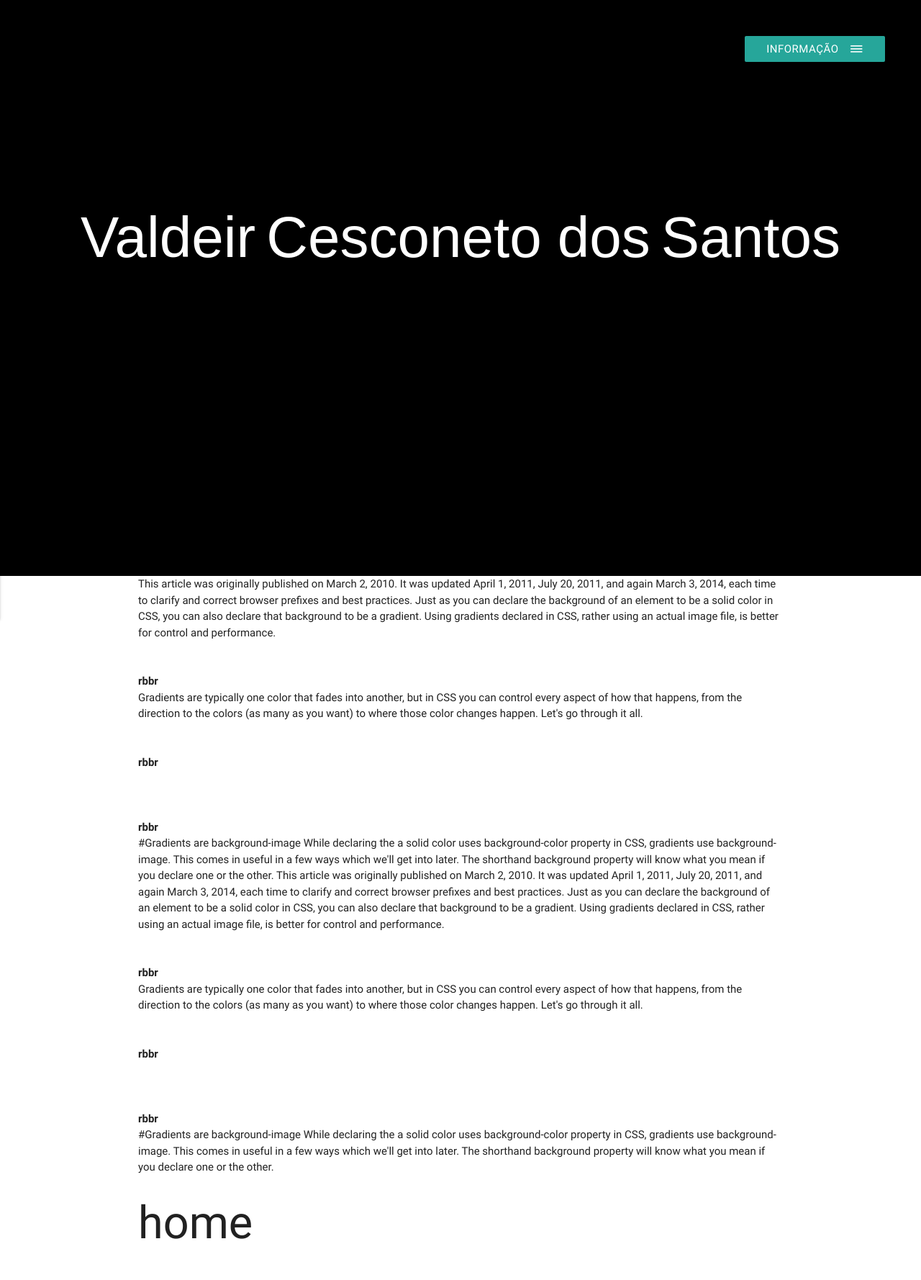
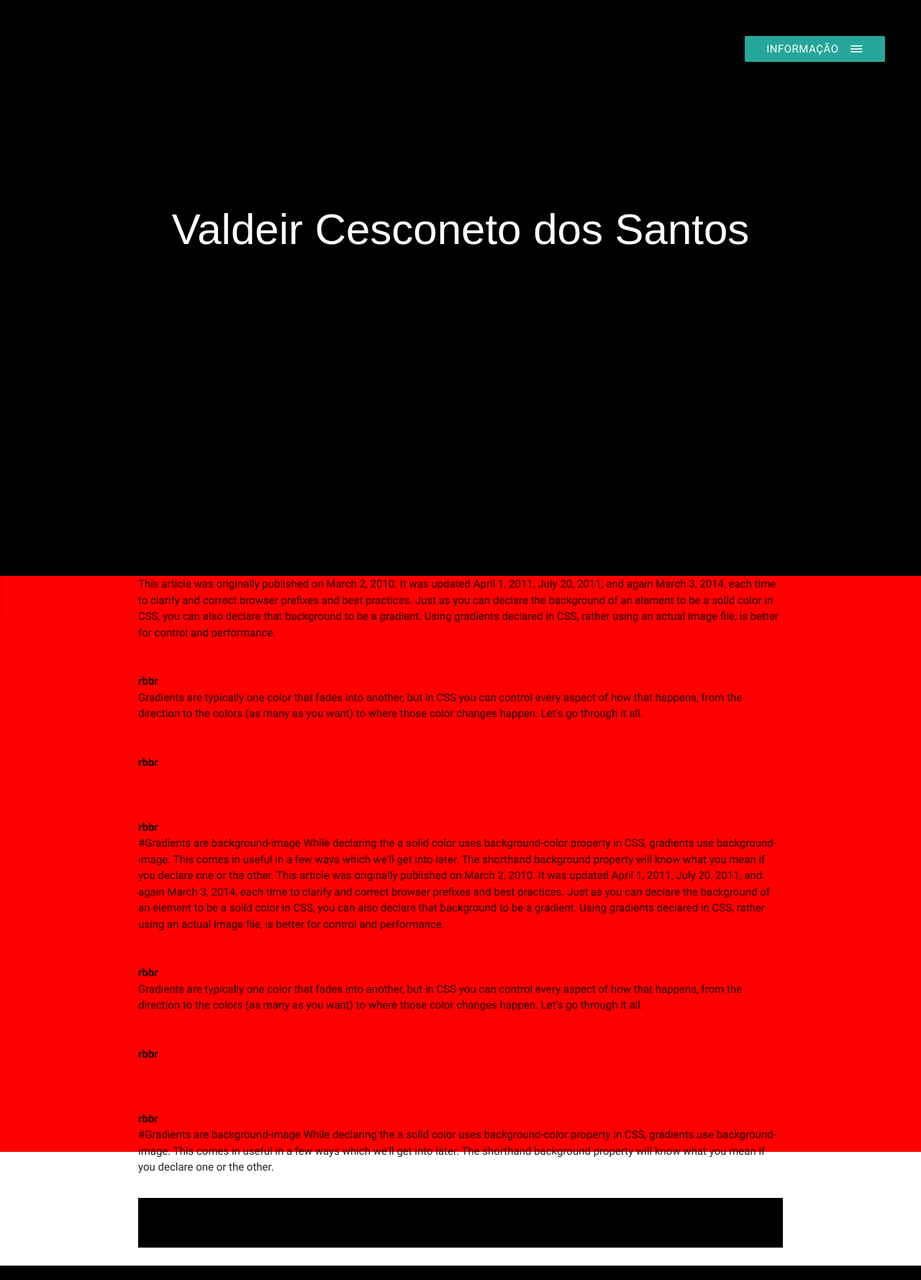
Before and after one commit to valdeircesconeto/valdeir-cesconeto, a PHP site: page / in a window 1280 px wide. Shown: the whole page at 72% size. Run offline with PHP 8.4, Linux system fonts and the light colour scheme; grey boxes are pictures that could not be loaded.

Commit message:
test home

```diff
--- a/css/style-index.css
+++ b/css/style-index.css
@@ -6,22 +6,65 @@
   float: right;
   margin: 50px 50px 0 0;
 }
-.height-page{
-  background-color: #000;
-}
 
 .text-name{
   font-family: 'Kanit', sans-serif;
   margin-top: 200px;
   color: #fff;
-  font-size: 80px;
+  font-size: 60px;
   display: flex;
   align-items: center;
   justify-content: center;
 }
-.bounceInLeft{
-  margin-right: 15px;
+section {
+  height: 100vh;
 }
-.bounceInRight{
-  margin-left: 15px;
+#home{
+  background-color: #000;
 }
+#conteudo{
+  background-color: red;
+}
+
+/*Small*/
+@media screen and (max-width: 767px) {
+  .text-name{
+    font-family: 'Kanit', sans-serif;
+    margin-top: 200px;
+    color: #fff;
+    font-size: 50px;
+    display: flex;
+    align-items: center;
+    justify-content: center;
+  }
+
+
+}
+/*Tablet*/
+@media screen and (min-width: 768px) and (max-width: 991px) {
+  .text-name{
+    font-family: 'Kanit', sans-serif;
+    margin-top: 200px;
+    color: #fff;
+    font-size: 50px;
+    display: flex;
+    align-items: center;
+    justify-content: center;
+  }
+}
+/*Computer*/
+@media screen and (min-width: 992px) and (max-width: 1200px) {
+  .text-name{
+    font-family: 'Kanit', sans-serif;
+    margin-top: 200px;
+    color: #fff;
+    font-size: 45px;
+    display: flex;
+    align-items: center;
+    justify-content: center;
+  }
+}
+/* > Computer*/
+@media screen and (min-width: 1200px) {
+
+}
--- a/index.html
+++ b/index.html
@@ -31,19 +31,22 @@
     <li><a class="scroll waves-effect" href="#home">Home</a></li>
   </ul>
 
-  <div class="height-page">
+  <section class="home" id="home">
     <button data-activates="slide-out" class="button-collapse wow jello btn" data-wow-duration="1.2s" data-wow-delay="2s" data-wow-iteration="2">
       <i class="material-icons right">dehaze</i>
       Informação
     </button>
-    <div class="row">
-      <div class="col s12 m12 l12">
-        <h1 class="text-name"><span class="wow bounceInLeft">Valdeir </span> Cesconeto dos <span class="wow bounceInRight"> Santos</span></h1>
+    <div class="container">
+      <div class="row">
+        <div class="col s12 m12 l12">
+          <h1 class="text-name">Valdeir Cesconeto dos Santos</h1>
+        </div>
       </div>
     </div>
-  </div>
+  </section>
 
-<div class="container">
+<section id="conteudo">
+  <div class="container">
   <div class="row">
     <div class="col m12">
 
@@ -69,8 +72,9 @@
         <br>
         <h1 id="home" class="wow bounceInUp">home</h1>
     </div>
+    </div>
   </div>
-</div>
+</section>
   <script type="text/javascript" src="https://cdnjs.cloudflare.com/ajax/libs/wow/1.1.2/wow.min.js"></script>
   <script type="text/javascript" src="https://code.jquery.com/jquery-3.3.1.min.js"></script>
   <script type="text/javascript" src="js/materialize.js"></script>
```
